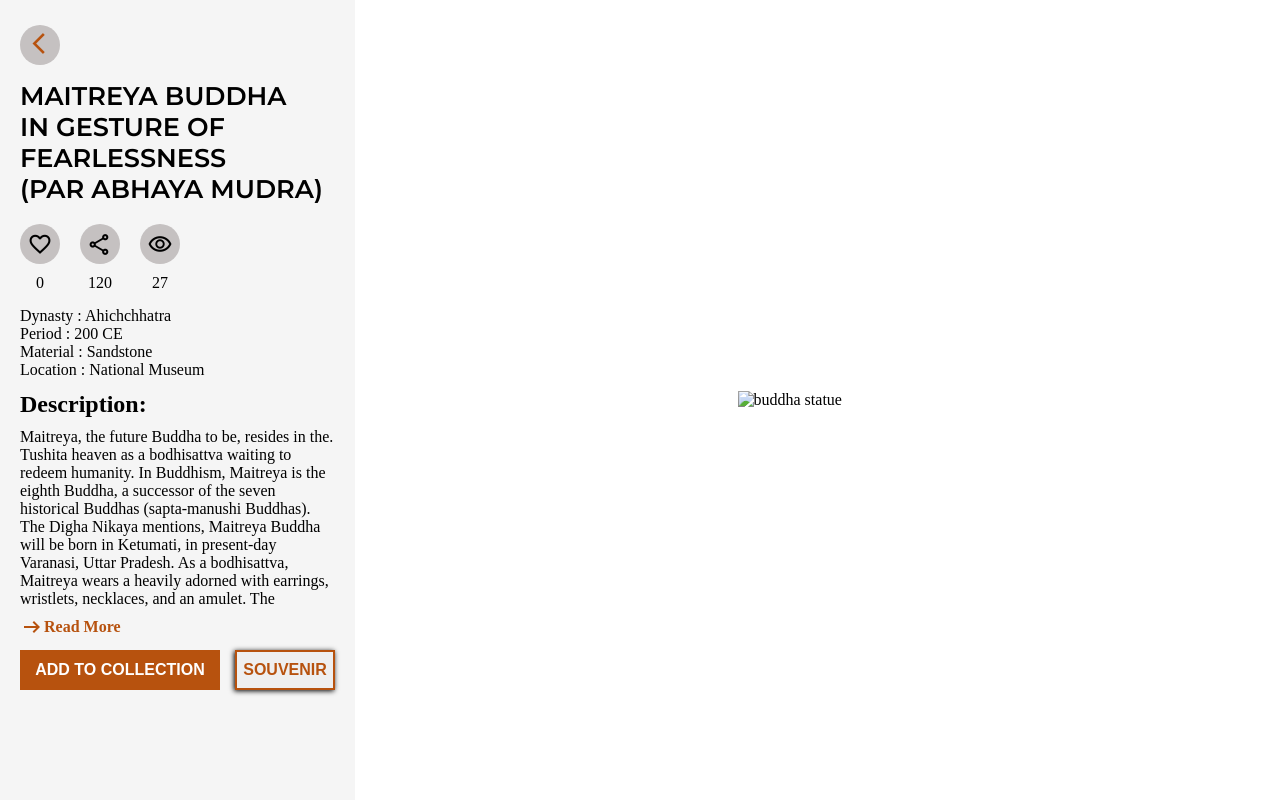
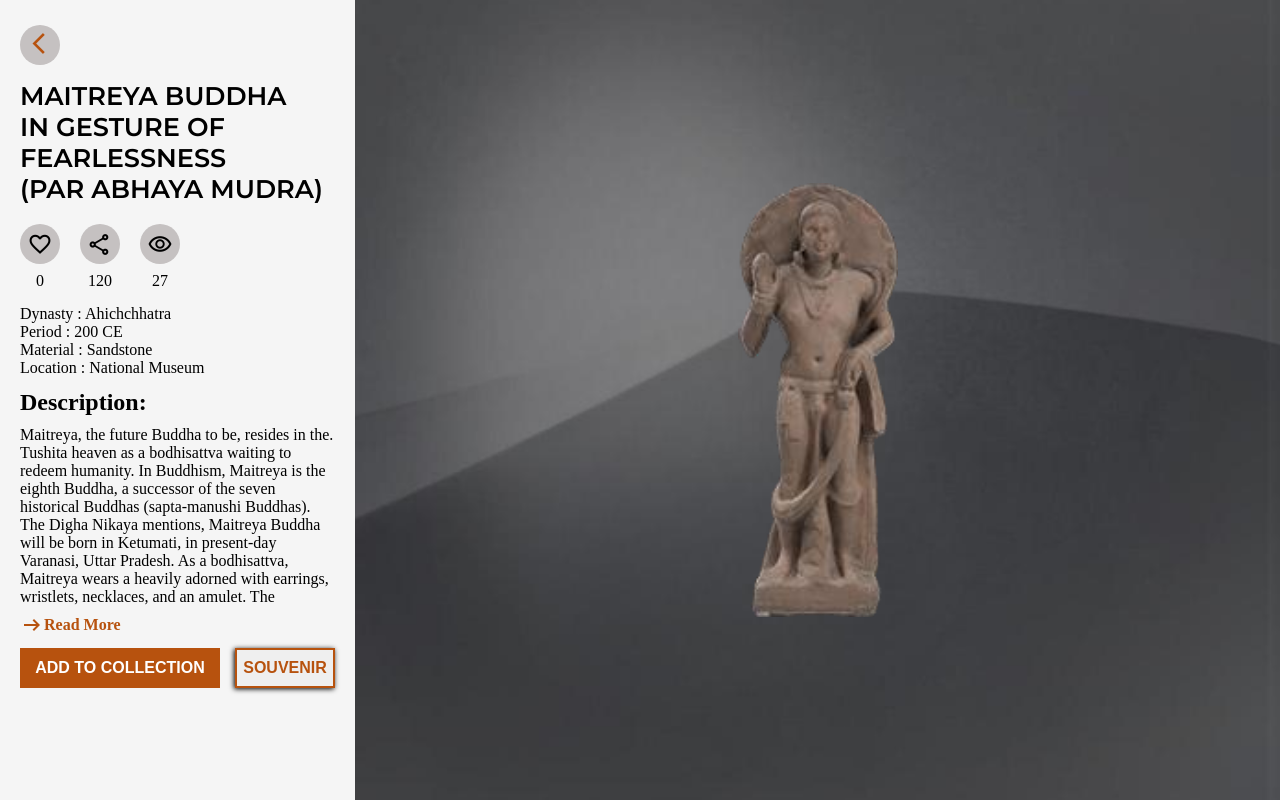
Before and after one commit to Anif07/task, a plain HTML site: page index.html in a window 1280 px wide. Drawn offline with nearby package versions, Linux system fonts and the light colour scheme.

Commit message:
small changes

```diff
--- a/index.html
+++ b/index.html
@@ -87,7 +87,7 @@
         </div>
       </div>
       <div class="right-container" style="display: grid; place-items: center">
-        <img src="./statue.png" alt="buddha statue" class="statue" />
+        <img src="./Assets/statue.png" alt="buddha statue" class="statue" />
       </div>
     </section>
   </body>
--- a/style.css
+++ b/style.css
@@ -63,7 +63,7 @@ a {
   font-size: 25px;
 }
 .icon-text {
-  margin: 10px 0 0 0;
+  margin: 8px 0 0 0;
 }
 
 .details {
@@ -107,7 +107,7 @@ a {
 }
 .right-container {
   flex: 75%;
-  background-image: url("./background-img.png");
+  background-image: url("./Assets/background-img.png");
   background-repeat: no-repeat;
   background-position: center;
   background-size: cover;
```
